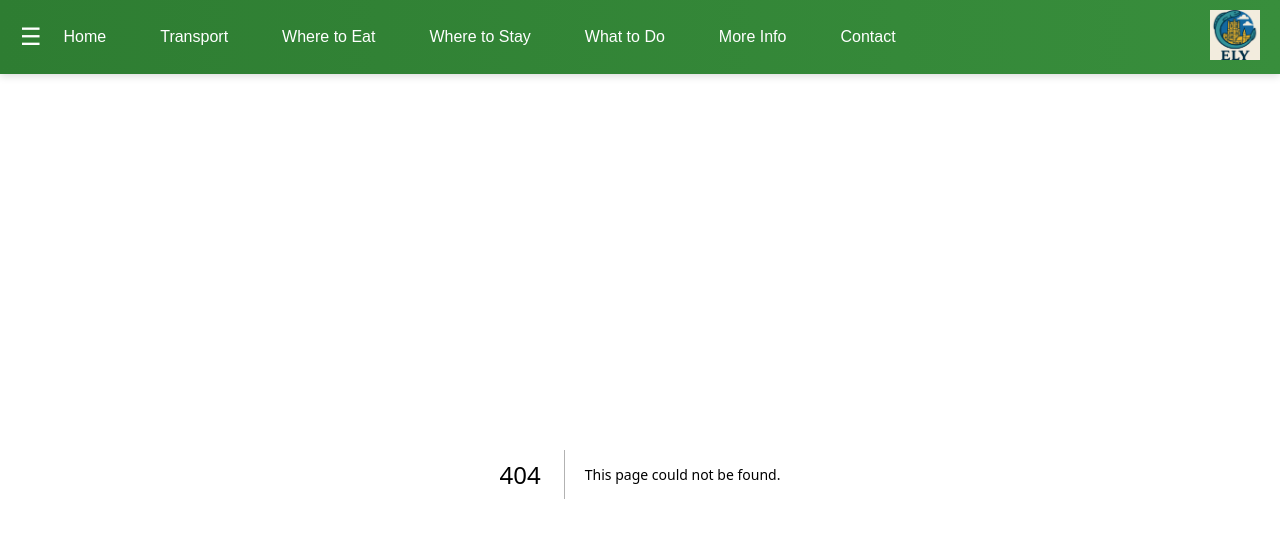
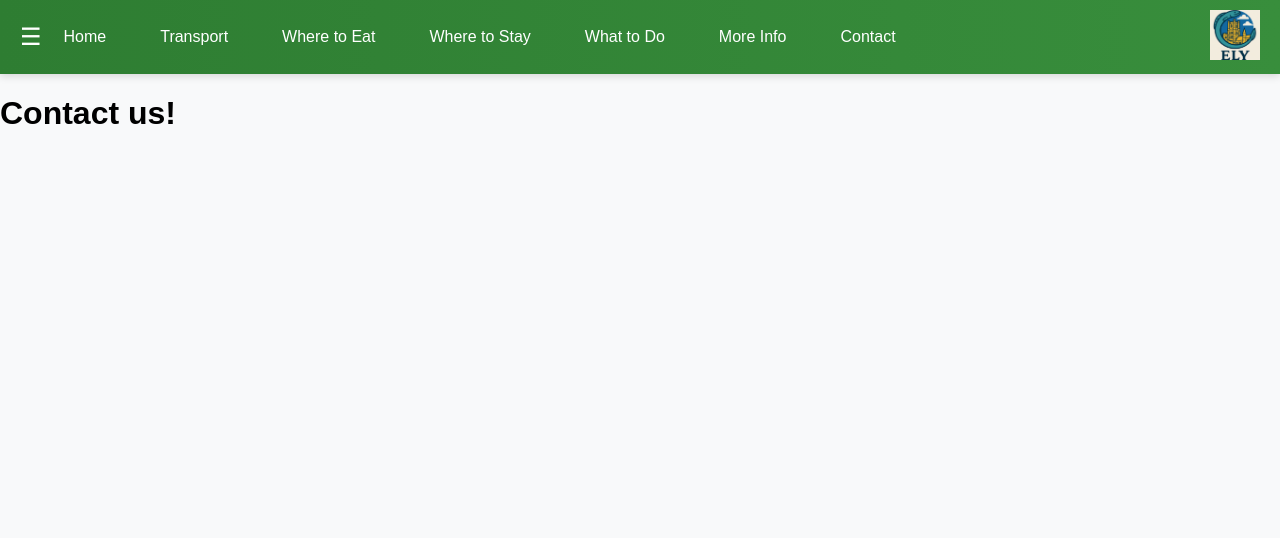
Before and after one commit to JHawkins5/ElyEelGuide, a Next.js app: page /contact in a window 1280 px wide. Before the commit this address had no page. Shown: the top 538 px of the page. Built offline with nearby package versions, Linux system fonts and the light colour scheme.

Commit message:
Created contact page

```diff
--- /dev/null
+++ b/src/app/contact/page.js
@@ -0,0 +1,14 @@
+'use client';
+import React, { useState } from 'react';
+import './contact.css';
+import Link from 'next/link';
+
+const Contact = () => {
+    return (
+        <div>
+            <h1 className="title">Contact us!</h1>
+        </div>
+    );
+}
+
+export default Contact;
```
Also changed, not shown: src/app/contact/contact.css (added).
